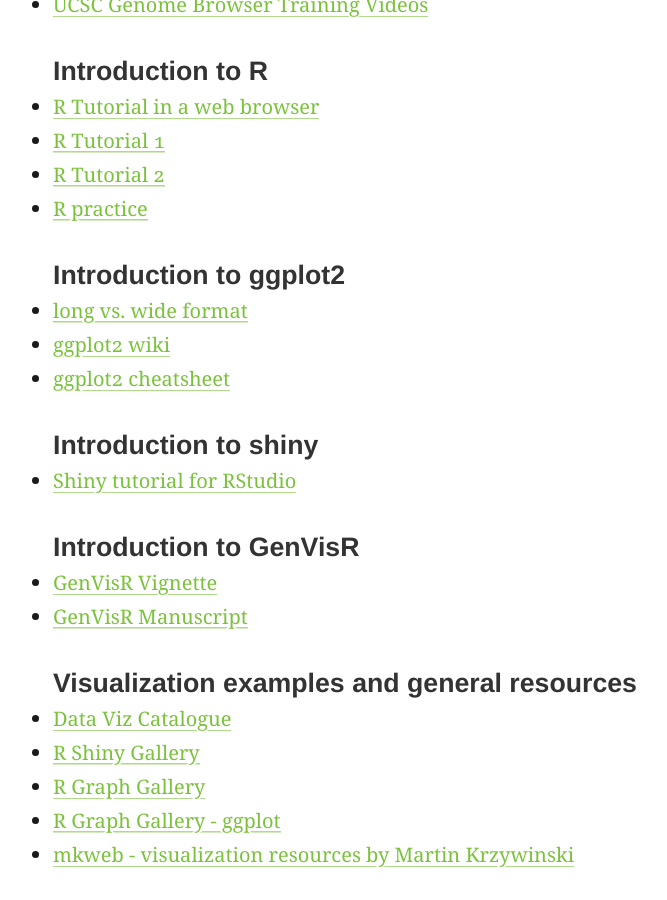
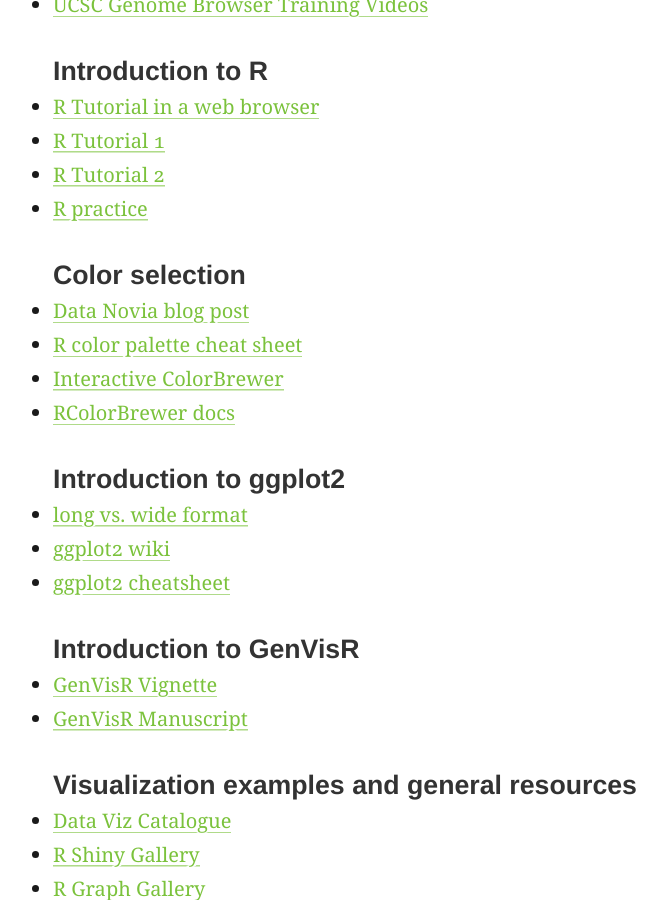
Before and after one commit to griffithlab/genviz.org, a Jekyll site: the page built from resources.md, in a window 1280 px wide and 900 px high, scrolled down 1290 px. Shown: the whole window, without its empty margins (26-693 px from the left). Built offline with Jekyll 4.4.1, drawn with Linux system fonts in a browser that asks for light colours; some of the changed text lies outside the part shown.

Commit message:
minor copy edits to intro/aux materials

```diff
--- a/resources.md
+++ b/resources.md
@@ -41,13 +41,17 @@ Below are some additional resources that users may find useful to supplement the
 * [R Tutorial 2](http://www.r-tutor.com/r-introduction)
 * [R practice](https://codefights.com/)
 
+#### Color selection
+
+* [Data Novia blog post](https://www.datanovia.com/en/blog/r-colors-amazing-resources-you-want-to-know/)
+* [R color palette cheat sheet](https://www.nceas.ucsb.edu/~frazier/RSpatialGuides/colorPaletteCheatsheet.pdf)
+* [Interactive ColorBrewer](http://colorbrewer2.org)
+* [RColorBrewer docs](https://cran.r-project.org/web/packages/RColorBrewer/index.html)
+
 #### Introduction to ggplot2
 * [long vs. wide format](http://seananderson.ca/2013/10/19/reshape.html)
 * [ggplot2 wiki](https://github.com/tidyverse/ggplot2/wiki)
 * [ggplot2 cheatsheet](https://www.rstudio.com/wp-content/uploads/2015/03/ggplot2-cheatsheet.pdf)
-
-#### Introduction to shiny
-* [Shiny tutorial for RStudio](https://shiny.rstudio.com/tutorial/)
 
 #### Introduction to GenVisR
 * [GenVisR Vignette](https://bioconductor.org/packages/release/bioc/vignettes/GenVisR/inst/doc/GenVisR_intro.html)
```
Also changed, not shown: other parts of resources.md (+3 -0 lines), _posts/0001-01-01-Introduction_to_Genomic_Visualization_and_interpretation.md (+2 -2 lines), index.md (+4 -4 lines), schedule.md (+1 -1 lines).
